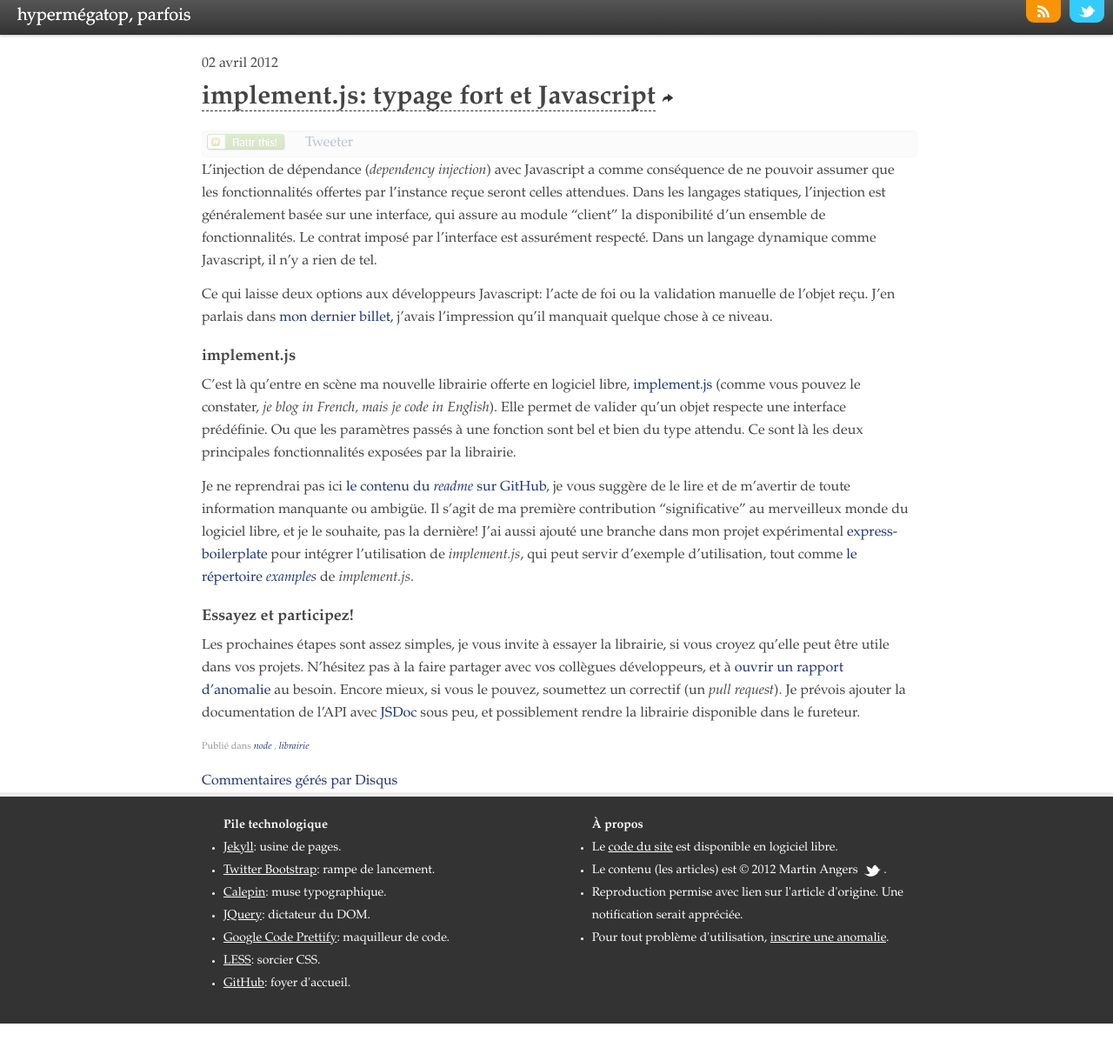
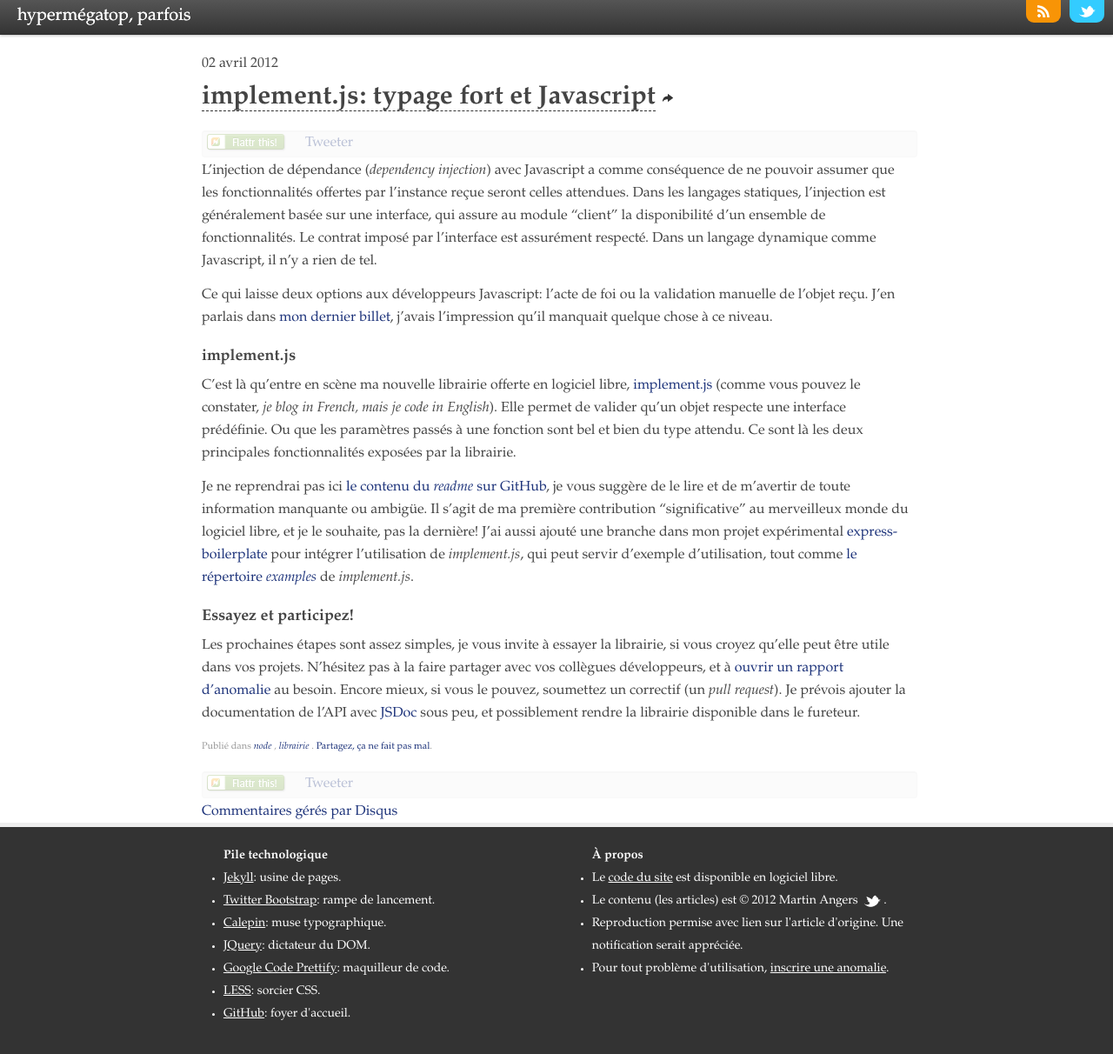
Before and after one commit to hypermegatop/hypermegatop.github.com, a Jekyll site: the page built from _posts/2012-04-02-implementjs-typage-fort-et-javascript.md, in a window 1280 px wide and 1212 px high. Shown: the whole window at 87% size. Built offline with Jekyll 4.4.1, drawn with Linux system fonts in a browser that asks for light colours; nearby versions of some CDN libraries; Markdown is read by kramdown in place of the engine named in the settings; comment, search, counter and statistics services are not loaded.

Commit message:
add share option at bottom of articles

```diff
--- /dev/null
+++ b/_includes/share.html
@@ -0,0 +1,18 @@
+<div class="share-initial">
+  <ul class="like-buttons well">
+    <li class="like-flattr">
+      <a href="https://flattr.com/submit/auto?user_id=PuerkitoBio&url={{ site.url }}{{ page.url }}&title={{ page.title | url_encode }}&language=fr_FR">
+        <img src="/img/fl.png" alt="Partager avec Flattr"></img>
+      </a>
+    </li>
+    <li class="like-twitter">
+      <a href="//twitter.com/share" class="twitter-share-button" data-via="PuerkitoBio" data-lang="fr">Tweeter</a>
+    </li>
+    <li class="like-gplus">
+      <g:plusone size="medium"></g:plusone>
+    </li>
+    <li class="like-facebook">
+      <fb:like href="{{ site.url }}{{ page.url }}" send="false" layout="button_count" show_faces="false" action="like" width="130px" style="display: block; float: left; margin: 0; padding: 0;"></fb:like>
+    </li>
+  </ul>
+</div>
--- a/_layouts/post.html
+++ b/_layouts/post.html
@@ -4,37 +4,24 @@ layout: master
 <article class="hentry">
 	<header class="entry-header">
       <time class="published" datetime='{{ page.date | date:"%Y-%m-%d" }}'>{% include date-month-french.html %}</time>
-      <h1 class="instapaper_title"><span>{{ page.title }}</span>&nbsp;<a href="#"><i class="icon-share-alt" title="Partager"></i></a>
+      <h1 class="instapaper_title share"><span>{{ page.title }}</span>&nbsp;<a href="#"><i class="icon-share-alt" title="Partager"></i></a>
       </h1>
-      <div class="share-initial">
-      	<ul class="like-buttons well">
-			<li class="like-flattr">
-				<a href="https://flattr.com/submit/auto?user_id=PuerkitoBio&url={{ site.url }}{{ page.url }}&title={{ page.title | url_encode }}&language=fr_FR">
-					<img src="/img/fl.png" alt="Partager avec Flattr"></img>
-				</a>
-			</li>
-      		<li class="like-twitter">
-				<a href="//twitter.com/share" class="twitter-share-button" data-via="PuerkitoBio" data-lang="fr">Tweeter</a>
-			</li>
-			<li class="like-gplus">
-				<g:plusone size="medium"></g:plusone>
-			</li>
-			<li class="like-facebook">
-				<fb:like href="{{ site.url }}{{ page.url }}" send="false" layout="button_count" show_faces="false" action="like" width="130px" style="display: block; float: left; margin: 0; padding: 0;"></fb:like>
-			</li>
-		</ul>
-      </div>
+      {% include share.html %}
     </header>
 	<div class="instapaper_body entry-content">
 		{{ content }}
 	</div>
 	<div class="metadata">
-		<p>Publié dans <em>
+		<p>
+      Publié dans <em>
 			{% for catg in page.categories %}
 			<a href="/categories/{{ catg }}">{{ catg }}</a>
       {% if forloop.last == false %},{% endif %}
 			{% endfor %}
-		</em></p>
+		  </em>. <a href="#"><span class="share">Partagez, ça ne fait pas mal</span></a>.
+    </p>
+
+    {% include share.html %}
 	</div>
 	<div class="comments">
 		<div id="disqus_thread"></div>
```
Also changed, not shown: js/hmt.js (+24 -8 lines), js/hmt.min.js.
